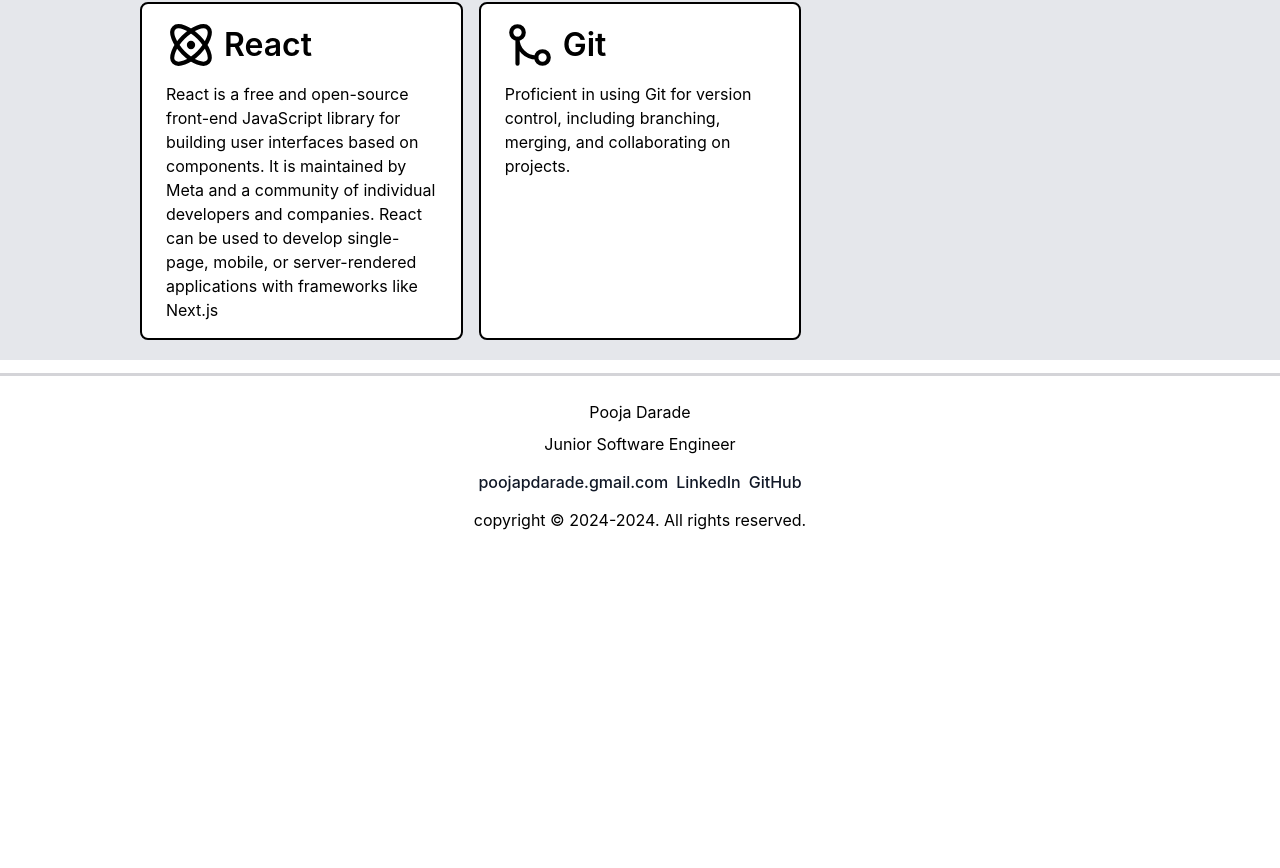
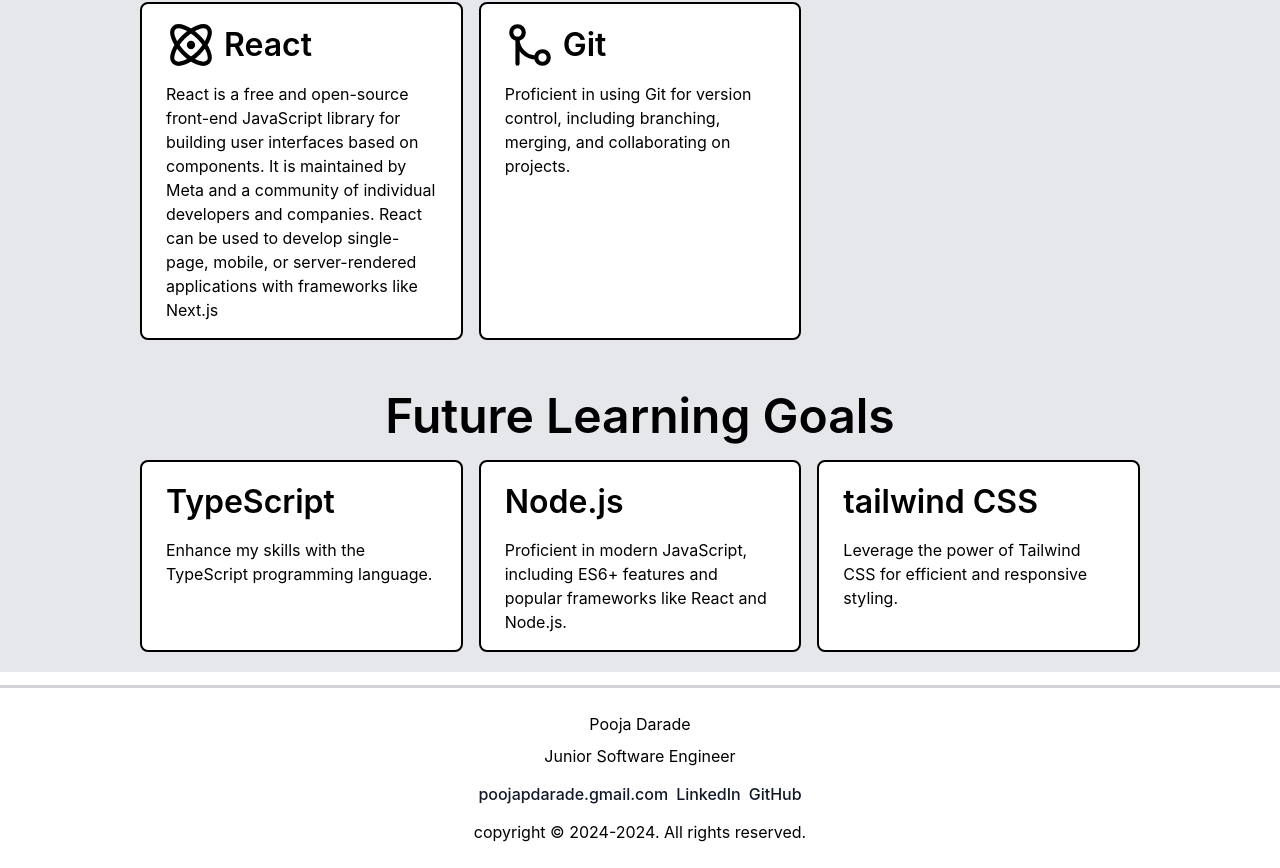
Before and after one commit to poojapdarade/personal-website, a React (Vite) app: page / in a window 1280 px wide. Shown: the part 1028-1896 px from the top of the page. Before the commit the page ends 1584 px from the top, so only its background shows below. Built offline with nearby package versions, Linux system fonts and the light colour scheme.

Commit message:
Added future learnings to website

```diff
--- /dev/null
+++ b/src/components/icons/Node.jsx
@@ -0,0 +1,16 @@
+export function Node() {
+  <svg
+    xmlns="http://www.w3.org/2000/svg"
+    width="24"
+    height="24"
+    viewBox="0 0 24 24"
+    fill="none"
+    stroke="currentColor"
+    stroke-width="2"
+    stroke-linecap="round"
+    stroke-linejoin="round"
+    class="lucide lucide-hexagon"
+  >
+    <path d="M21 16V8a2 2 0 0 0-1-1.73l-7-4a2 2 0 0 0-2 0l-7 4A2 2 0 0 0 3 8v8a2 2 0 0 0 1 1.73l7 4a2 2 0 0 0 2 0l7-4A2 2 0 0 0 21 16z" />
+  </svg>;
+}
--- /dev/null
+++ b/src/components/icons/TailWind.jsx
@@ -0,0 +1,18 @@
+export function Tailwind() {
+  <svg
+    xmlns="http://www.w3.org/2000/svg"
+    width="24"
+    height="24"
+    viewBox="0 0 24 24"
+    fill="none"
+    stroke="currentColor"
+    stroke-width="2"
+    stroke-linecap="round"
+    stroke-linejoin="round"
+    class="lucide lucide-wind"
+  >
+    <path d="M17.7 7.7a2.5 2.5 0 1 1 1.8 4.3H2" />
+    <path d="M9.6 4.6A2 2 0 1 1 11 8H2" />
+    <path d="M12.6 19.4A2 2 0 1 0 14 16H2" />
+  </svg>;
+}
--- /dev/null
+++ b/src/components/icons/TypeScript.jsx
@@ -0,0 +1,18 @@
+export function TypeScript() {
+  <svg
+    xmlns="http://www.w3.org/2000/svg"
+    width="24"
+    height="24"
+    viewBox="0 0 24 24"
+    fill="none"
+    stroke="currentColor"
+    stroke-width="2"
+    stroke-linecap="round"
+    stroke-linejoin="round"
+    class="lucide lucide-type"
+  >
+    <polyline points="4 7 4 4 20 4 20 7" />
+    <line x1="9" x2="15" y1="20" y2="20" />
+    <line x1="12" x2="12" y1="4" y2="20" />
+  </svg>;
+}
--- a/src/pages/Articles.jsx
+++ b/src/pages/Articles.jsx
@@ -22,6 +22,9 @@ export function Articles() {
             <li>
               <a href="/articles/coding-puzzles">Coding Puzzles</a>
             </li>
+            <li>
+              <a href="/articles/Learnings-in-future">Future learnings</a>
+            </li>
           </ul>
         </nav>
       </div>
--- a/src/pages/Contact.css
+++ b/src/pages/Contact.css
@@ -6,6 +6,7 @@
   .contact-layout {
     grid-template-columns: repeat(1, minmax(0, 1fr));
     .contact-me {
+      width: 100%;
       display: flex;
       flex-direction: column;
     }
@@ -18,17 +19,25 @@
   }
 }
 
+.get-in-touch {
+  width: 100%;
+  display: flex;
+  flex-direction: column;
+}
+
 .contact-me {
   display: flex;
   flex-direction: column;
   align-items: center;
+  max-width: 100%;
 }
 
-.get-in-touch {
-  display: flex;
-  flex-direction: column;
+div name {
+  width: 100%;
 }
 
 .submit {
+  width: 100%;
   display: block;
+  border-radius: 4px;
 }
--- /dev/null
+++ b/src/pages/FutureSkills.jsx
@@ -0,0 +1,63 @@
+import { Node } from "../components/icons/Node";
+import { Tailwind } from "../components/icons/TailWind";
+import { TypeScript } from "../components/icons/TypeScript";
+import "./Learning-in-future.css";
+
+const futureSkills = [
+  {
+    title: "TypeScript",
+    icon: <TypeScript />,
+    description: "Enhance my skills with the TypeScript programming language.",
+  },
+  {
+    title: "Node.js",
+    icon: <Node />,
+    description:
+      "Proficient in modern JavaScript, including ES6+ features and popular frameworks like React and Node.js.",
+  },
+  {
+    title: "tailwind CSS",
+    icon: <Tailwind />,
+    description:
+      "Leverage the power of Tailwind CSS for efficient and responsive styling.",
+  },
+];
+
+export function FutureSkills() {
+  return (
+    <div
+      style={{
+        backgroundColor: "#e5e7eb",
+        marginLeft: "-18px",
+        marginRight: "-18px",
+        paddingLeft: "18px",
+        paddingRight: "18px",
+      }}
+    >
+      <div
+        className="width-container"
+        style={{
+          display: "flex",
+          flexDirection: "column",
+          gap: "8px",
+          padding: "20px 0px",
+        }}
+      >
+        <h2 className="learnings-title">Future Learning Goals</h2>
+        <div className="learnings">
+          {futureSkills.map(function (futureSkill) {
+            return (
+              <div className="learningCard">
+                <div>
+                  {futureSkill.icon}
+                  <p>{futureSkill.title}</p>
+                </div>
+                <p>{futureSkill.description}</p>
+              </div>
+            );
+          })}
+        </div>
+      </div>
+    </div>
+  );
+}
--- a/src/pages/Homepage.jsx
+++ b/src/pages/Homepage.jsx
@@ -4,12 +4,14 @@ import Sparkles from "react-sparkle";
 import { Code, Heading1, Atom, GitMerge, Box } from "lucide-react";
 import { GitHub } from "../components/icons/GitHub";
 import { LinkedIn } from "../components/icons/LinkedIn";
+import { FutureSkills } from "./FutureSkills";
 
 export function Homepage() {
   return (
     <PageLayout>
       <IntroSection />
       <SkillSection />
+      <FutureSkills />
     </PageLayout>
   );
 }
--- /dev/null
+++ b/src/pages/Learning-in-future.css
@@ -0,0 +1,45 @@
+.learnings {
+  display: grid;
+  grid-template-columns: repeat(1, minmax(0, 1fr));
+  gap: 16px;
+}
+
+@media (min-width: 600px) {
+  .learnings {
+    grid-template-columns: repeat(2, minmax(0, 1fr));
+  }
+}
+
+@media (min-width: 900px) {
+  .learnings {
+    grid-template-columns: repeat(3, minmax(0, 1fr));
+  }
+}
+
+.learningCard {
+  display: flex;
+  flex-direction: column;
+  gap: 12px;
+  padding: 16px 24px;
+  background-color: #ffffff;
+  border: 2px solid #000000;
+  border-radius: 8px;
+}
+
+.LearningCard:hover {
+  background-color: #f4f4f5;
+}
+
+.learningCard div {
+  display: flex;
+  align-items: center;
+  gap: 8px;
+  font-size: 2rem;
+  font-weight: 600;
+}
+
+.learnings-title {
+  text-align: center;
+  font-weight: 600;
+  font-size: 3rem;
+}
```
